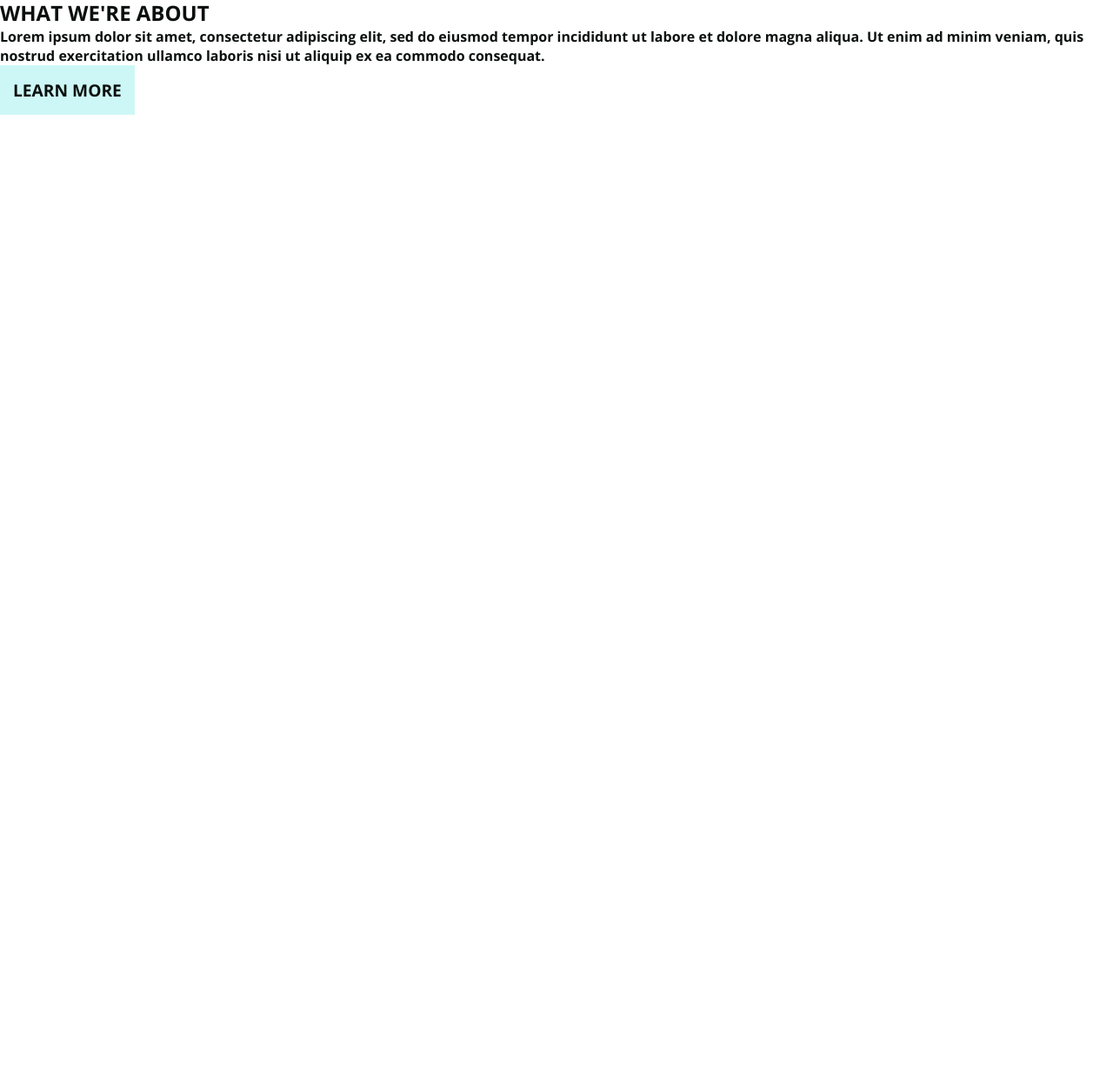
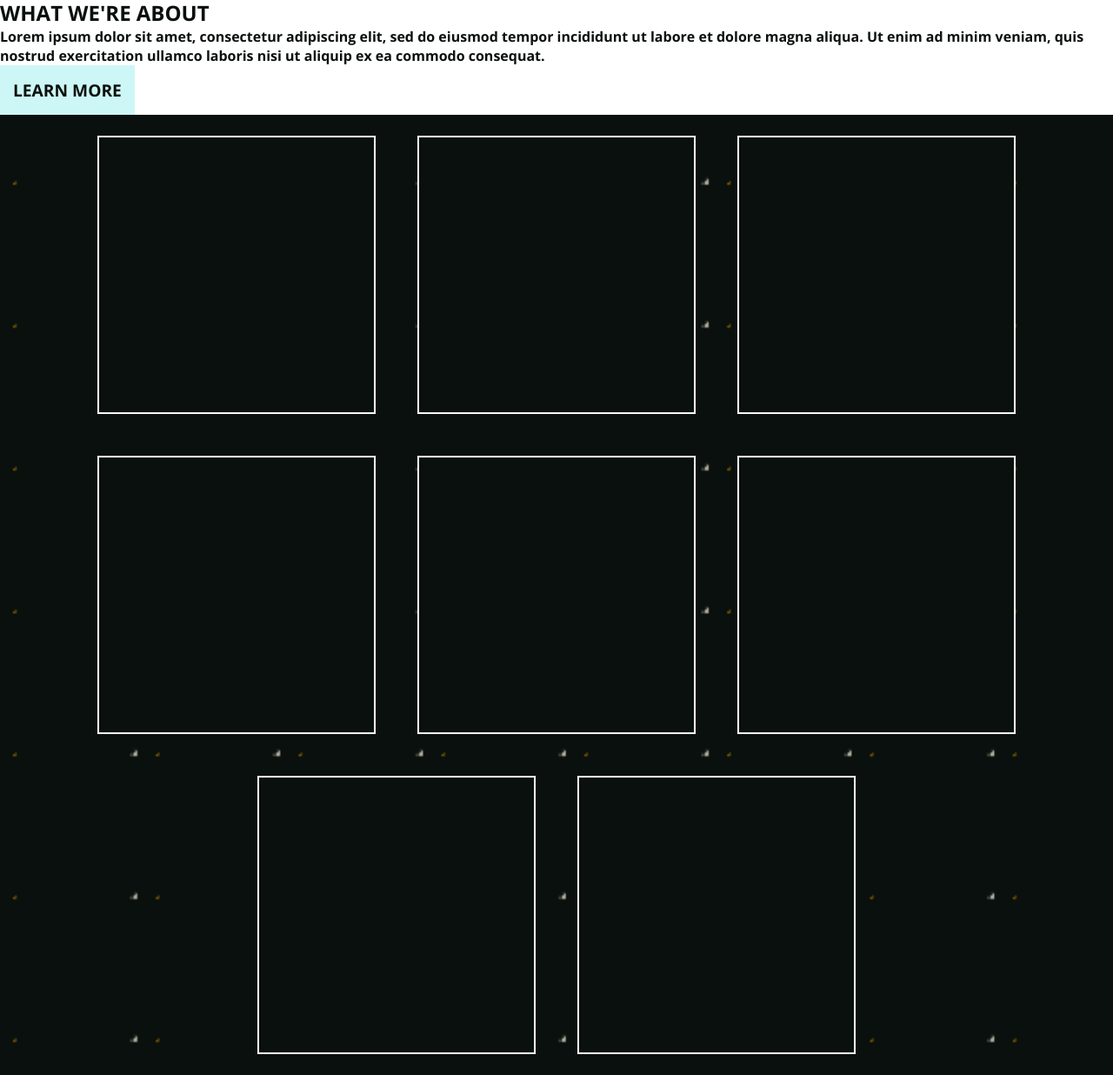
Before and after one commit to ZachTapia/yourpassionpodcast, a Gatsby site: page / in a window 1280 px wide. Shown: the part 1237-2473 px from the top of the page at 87% size. Before the commit the page ends 1369 px from the top, so only its background shows below. Built offline with nearby package versions, Linux system fonts and the light colour scheme; Gatsby itself is replaced by a stand-in of ours.

Commit message:
created guest list

```diff
--- a/package.json
+++ b/package.json
@@ -18,7 +18,8 @@
     "prop-types": "^15.7.2",
     "react": "^16.12.0",
     "react-dom": "^16.12.0",
-    "react-helmet": "^6.1.0"
+    "react-helmet": "^6.1.0",
+    "react-parallax": "^3.0.3"
   },
   "devDependencies": {
     "prettier": "2.0.5"
--- /dev/null
+++ b/src/components/GuestList/GuestList.js
@@ -0,0 +1,19 @@
+import React from "react"
+import styles from "./GuestList.module.scss"
+
+const GuestList = () => {
+  return (
+    <div className={styles.guestList}>
+      <div className={styles.guestCard}></div>
+      <div className={styles.guestCard}></div>
+      <div className={styles.guestCard}></div>
+      <div className={styles.guestCard}></div>
+      <div className={styles.guestCard}></div>
+      <div className={styles.guestCard}></div>
+      <div className={styles.guestCard}></div>
+      <div className={styles.guestCard}></div>
+    </div>
+  )
+}
+
+export default GuestList
--- /dev/null
+++ b/src/components/GuestList/GuestList.module.scss
@@ -0,0 +1,28 @@
+.guestList {
+  display: flex;
+  flex-direction: column;
+  align-items: center;
+
+  .guestCard {
+    margin: 3vh 0;
+    width: 75vw;
+    height: 40vh;
+    background-color: #0a100d;
+    border: 2px solid white;
+  }
+}
+
+@media (min-width: 600px) {
+  .guestList {
+    flex-direction: row;
+    align-items: center;
+    flex-wrap: wrap;
+    justify-content: center;
+
+    .guestCard {
+      margin: 3vh;
+      width: 25vw;
+      height: 40vh;
+    }
+  }
+}
--- /dev/null
+++ b/src/components/Home/HomeGuests/HomeGuests.js
@@ -0,0 +1,19 @@
+import React from "react"
+import styles from "./HomeGuests.module.scss"
+import { Parallax } from "react-parallax"
+import GuestList from "../../GuestList/GuestList"
+
+const HomeGuests = () => {
+  return (
+    <Parallax
+      blur={0}
+      bgImage={require("../../../images/pattern.png")}
+      bgImageAlt="the cat"
+      strength={1200}
+    >
+      <GuestList />
+    </Parallax>
+  )
+}
+
+export default HomeGuests
--- /dev/null
+++ b/src/components/Home/HomeGuests/HomeGuests.module.scss
@@ -0,0 +1,7 @@
+/*
+black: #0A100D
+blue: #8FB8DE
+light-blue: #CDF7F6
+yellow: #E8D33F
+green-gray: #627264
+*/
--- a/src/pages/index.js
+++ b/src/pages/index.js
@@ -2,11 +2,12 @@ import React from "react"
 import Layout from "../components/Layout/Layout"
 import HomeLanding from "../components/Home/HomeLanding/HomeLanding"
 import HomeMission from "../components/Home/HomeMission/HomeMission"
-
+import HomeGuests from "../components/Home/HomeGuests/HomeGuests"
 const Index = () => (
   <Layout>
     <HomeLanding />
     <HomeMission />
+    <HomeGuests />
   </Layout>
 )
 
```
Also changed, not shown: src/images/pattern.png (added), 1 other file.
